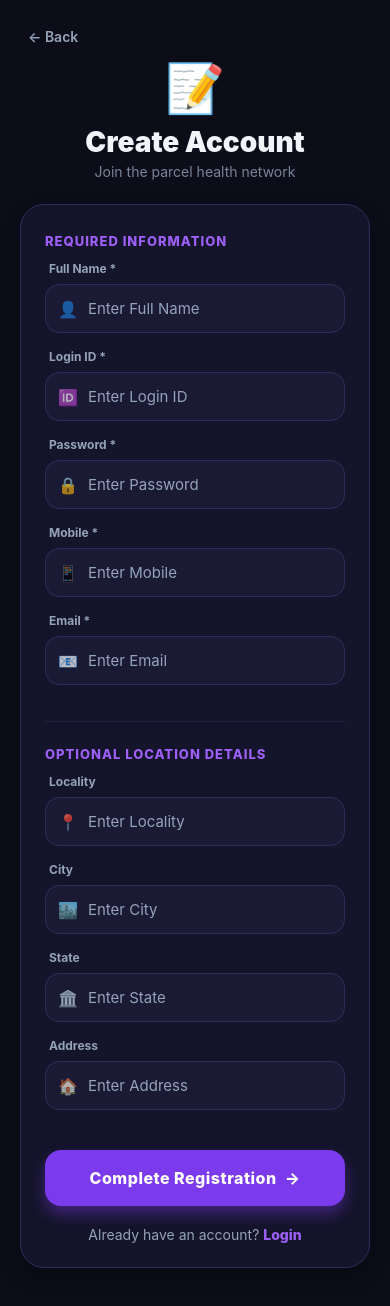
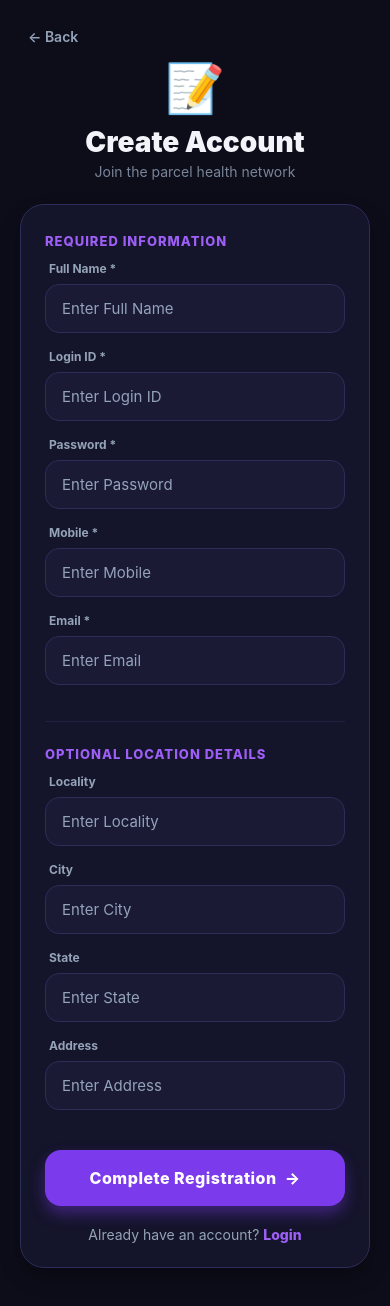
Before and after one commit to saikumarkoda13-ai/parcel, a React Native app in the folder parcel-damage-app/: screen /UserRegister in a window 390 px wide. Built offline with nearby package versions, Linux system fonts and the light colour scheme.

Commit message:
Remove input icons from register and login screens as requested

```diff
--- a/parcel-damage-app/screens/AdminLoginScreen.js
+++ b/parcel-damage-app/screens/AdminLoginScreen.js
@@ -64,7 +64,6 @@ export default function AdminLoginScreen({ navigation }) {
 
                         <Text style={styles.label}>Admin ID</Text>
                         <View style={styles.inputWrapper}>
-                            <Text style={styles.inputIcon}>👤</Text>
                             <TextInput
                                 style={styles.input}
                                 placeholder="Enter admin ID"
@@ -77,7 +76,6 @@ export default function AdminLoginScreen({ navigation }) {
 
                         <Text style={styles.label}>Password</Text>
                         <View style={styles.inputWrapper}>
-                            <Text style={styles.inputIcon}>🔒</Text>
                             <TextInput
                                 style={styles.input}
                                 placeholder="Enter password"
@@ -118,8 +116,8 @@ const styles = StyleSheet.create({
     card: { width: '100%', backgroundColor: COLORS.card, borderRadius: 24, padding: 26, borderColor: COLORS.border, borderWidth: 1, shadowColor: '#000', shadowOffset: { width: 0, height: 10 }, shadowOpacity: 0.4, shadowRadius: 20, elevation: 12 },
     hint: { backgroundColor: COLORS.warning + '12', borderRadius: 12, padding: 14, marginBottom: 20, borderColor: COLORS.warning + '30', borderWidth: 1 },
     label: { fontSize: 12, fontWeight: '800', color: COLORS.muted, marginBottom: 10, marginTop: 12, marginLeft: 4, textTransform: 'uppercase', letterSpacing: 0.5 },
-    inputWrapper: { flexDirection: 'row', alignItems: 'center', backgroundColor: COLORS.card2, borderRadius: 14, borderColor: COLORS.border, borderWidth: 1, paddingHorizontal: 14, marginBottom: 4 },
-    inputIcon: { fontSize: 16, marginRight: 12, opacity: 0.7 },
+    inputWrapper: { flexDirection: 'row', alignItems: 'center', backgroundColor: COLORS.card2, borderRadius: 14, borderColor: COLORS.border, borderWidth: 1, paddingHorizontal: 16, marginBottom: 4 },
+    inputIcon: { display: 'none' },
     input: { flex: 1, color: COLORS.text, paddingVertical: 15, fontSize: 16 },
     loginBtn: { backgroundColor: COLORS.warning, paddingVertical: 18, borderRadius: 16, alignItems: 'center', marginTop: 28, shadowColor: COLORS.warning, shadowOffset: { width: 0, height: 8 }, shadowOpacity: 0.5, shadowRadius: 15, elevation: 10 },
     loginBtnText: { color: '#000', fontSize: 17, fontWeight: '800', letterSpacing: 0.5 },
--- a/parcel-damage-app/screens/UserLoginScreen.js
+++ b/parcel-damage-app/screens/UserLoginScreen.js
@@ -60,7 +60,6 @@ export default function UserLoginScreen({ navigation }) {
                     <View style={styles.card}>
                         <Text style={styles.label}>Login ID</Text>
                         <View style={styles.inputWrapper}>
-                            <Text style={styles.inputIcon}>🆔</Text>
                             <TextInput
                                 style={styles.input}
                                 placeholder="Enter your login ID"
@@ -73,7 +72,6 @@ export default function UserLoginScreen({ navigation }) {
 
                         <Text style={styles.label}>Password</Text>
                         <View style={styles.inputWrapper}>
-                            <Text style={styles.inputIcon}>🔒</Text>
                             <TextInput
                                 style={styles.input}
                                 placeholder="Enter your password"
@@ -120,8 +118,8 @@ const styles = StyleSheet.create({
     subtitle: { fontSize: 16, color: COLORS.muted, opacity: 0.8 },
     card: { width: '100%', backgroundColor: COLORS.card, borderRadius: 24, padding: 26, borderColor: COLORS.border, borderWidth: 1, shadowColor: '#000', shadowOffset: { width: 0, height: 10 }, shadowOpacity: 0.4, shadowRadius: 20, elevation: 12 },
     label: { fontSize: 13, fontWeight: '800', color: COLORS.muted, marginBottom: 10, marginTop: 12, marginLeft: 4, textTransform: 'uppercase', letterSpacing: 0.5 },
-    inputWrapper: { flexDirection: 'row', alignItems: 'center', backgroundColor: COLORS.card2, borderRadius: 14, borderColor: COLORS.border, borderWidth: 1, paddingHorizontal: 14, marginBottom: 4 },
-    inputIcon: { fontSize: 16, marginRight: 12, opacity: 0.7 },
+    inputWrapper: { flexDirection: 'row', alignItems: 'center', backgroundColor: COLORS.card2, borderRadius: 14, borderColor: COLORS.border, borderWidth: 1, paddingHorizontal: 16, marginBottom: 4 },
+    inputIcon: { display: 'none' },
     input: { flex: 1, color: COLORS.text, paddingVertical: 15, fontSize: 16 },
     loginBtn: { backgroundColor: COLORS.primary, paddingVertical: 18, borderRadius: 16, alignItems: 'center', marginTop: 28, shadowColor: COLORS.primary, shadowOffset: { width: 0, height: 8 }, shadowOpacity: 0.5, shadowRadius: 15, elevation: 10 },
     loginBtnText: { color: COLORS.white, fontSize: 17, fontWeight: '800', letterSpacing: 0.5 },
--- a/parcel-damage-app/screens/UserRegisterScreen.js
+++ b/parcel-damage-app/screens/UserRegisterScreen.js
@@ -7,12 +7,11 @@ import {
 import { registerUser } from '../services/api';
 import { COLORS } from '../theme';
 
-const Field = ({ label, value, onChange, placeholder, secure, keyboard, icon }) => {
+const Field = ({ label, value, onChange, placeholder, secure, keyboard }) => {
     return (
         <View style={styles.fieldContainer}>
             <Text style={styles.label}>{label}</Text>
             <View style={styles.inputWrapper}>
-                <Text style={styles.inputIcon}>{icon}</Text>
                 <TextInput
                     style={styles.input}
                     placeholder={placeholder || `Enter ${label.replace(' *', '')}`}
@@ -87,19 +86,19 @@ export default function UserRegisterScreen({ navigation }) {
 
                     <View style={styles.card}>
                         <Text style={styles.sectionTitle}>Required Information</Text>
-                        <Field label="Full Name *" icon="👤" value={form.name} onChange={set('name')} />
-                        <Field label="Login ID *" icon="🆔" value={form.loginid} onChange={set('loginid')} />
-                        <Field label="Password *" icon="🔒" value={form.password} onChange={set('password')} secure />
-                        <Field label="Mobile *" icon="📱" value={form.mobile} onChange={set('mobile')} keyboard="phone-pad" />
-                        <Field label="Email *" icon="📧" value={form.email} onChange={set('email')} keyboard="email-address" />
+                        <Field label="Full Name *" value={form.name} onChange={set('name')} />
+                        <Field label="Login ID *" value={form.loginid} onChange={set('loginid')} />
+                        <Field label="Password *" value={form.password} onChange={set('password')} secure />
+                        <Field label="Mobile *" value={form.mobile} onChange={set('mobile')} keyboard="phone-pad" />
+                        <Field label="Email *" value={form.email} onChange={set('email')} keyboard="email-address" />
 
                         <View style={styles.divider} />
                         <Text style={styles.sectionTitle}>Optional Location Details</Text>
 
-                        <Field label="Locality" icon="📍" value={form.locality} onChange={set('locality')} />
-                        <Field label="City" icon="🏙️" value={form.city} onChange={set('city')} />
-                        <Field label="State" icon="🏛️" value={form.state} onChange={set('state')} />
-                        <Field label="Address" icon="🏠" value={form.address} onChange={set('address')} />
+                        <Field label="Locality" value={form.locality} onChange={set('locality')} />
+                        <Field label="City" value={form.city} onChange={set('city')} />
+                        <Field label="State" value={form.state} onChange={set('state')} />
+                        <Field label="Address" value={form.address} onChange={set('address')} />
 
                         <TouchableOpacity
                             style={[styles.registerBtn, loading && { opacity: 0.7 }]}
@@ -141,8 +140,8 @@ const styles = StyleSheet.create({
     divider: { height: 1, backgroundColor: COLORS.border, marginVertical: 20, opacity: 0.5 },
     fieldContainer: { marginBottom: 16 },
     label: { fontSize: 12, fontWeight: '700', color: COLORS.muted, marginBottom: 8, marginLeft: 4 },
-    inputWrapper: { flexDirection: 'row', alignItems: 'center', backgroundColor: COLORS.card2, borderRadius: 14, borderColor: COLORS.border, borderWidth: 1, paddingHorizontal: 12 },
-    inputIcon: { fontSize: 16, marginRight: 10, opacity: 0.7 },
+    inputWrapper: { flexDirection: 'row', alignItems: 'center', backgroundColor: COLORS.card2, borderRadius: 14, borderColor: COLORS.border, borderWidth: 1, paddingHorizontal: 16 },
+    inputIcon: { display: 'none' },
     input: { flex: 1, color: COLORS.text, paddingVertical: 14, fontSize: 15 },
     registerBtn: { backgroundColor: COLORS.primary, paddingVertical: 18, borderRadius: 16, alignItems: 'center', marginTop: 24, shadowColor: COLORS.primary, shadowOffset: { width: 0, height: 8 }, shadowOpacity: 0.4, shadowRadius: 15, elevation: 8 },
     registerBtnText: { color: COLORS.white, fontSize: 16, fontWeight: '800', letterSpacing: 0.5 },
```
